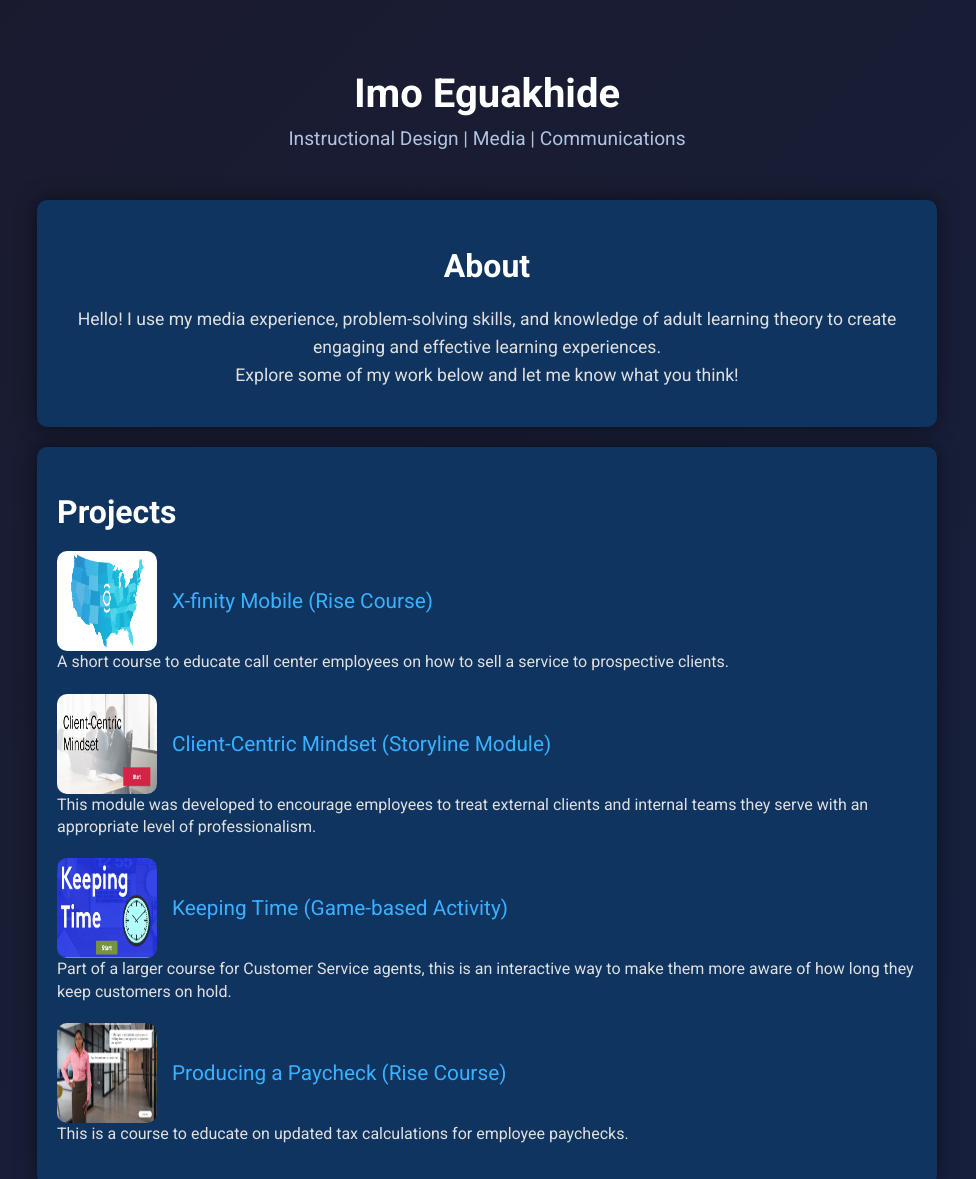
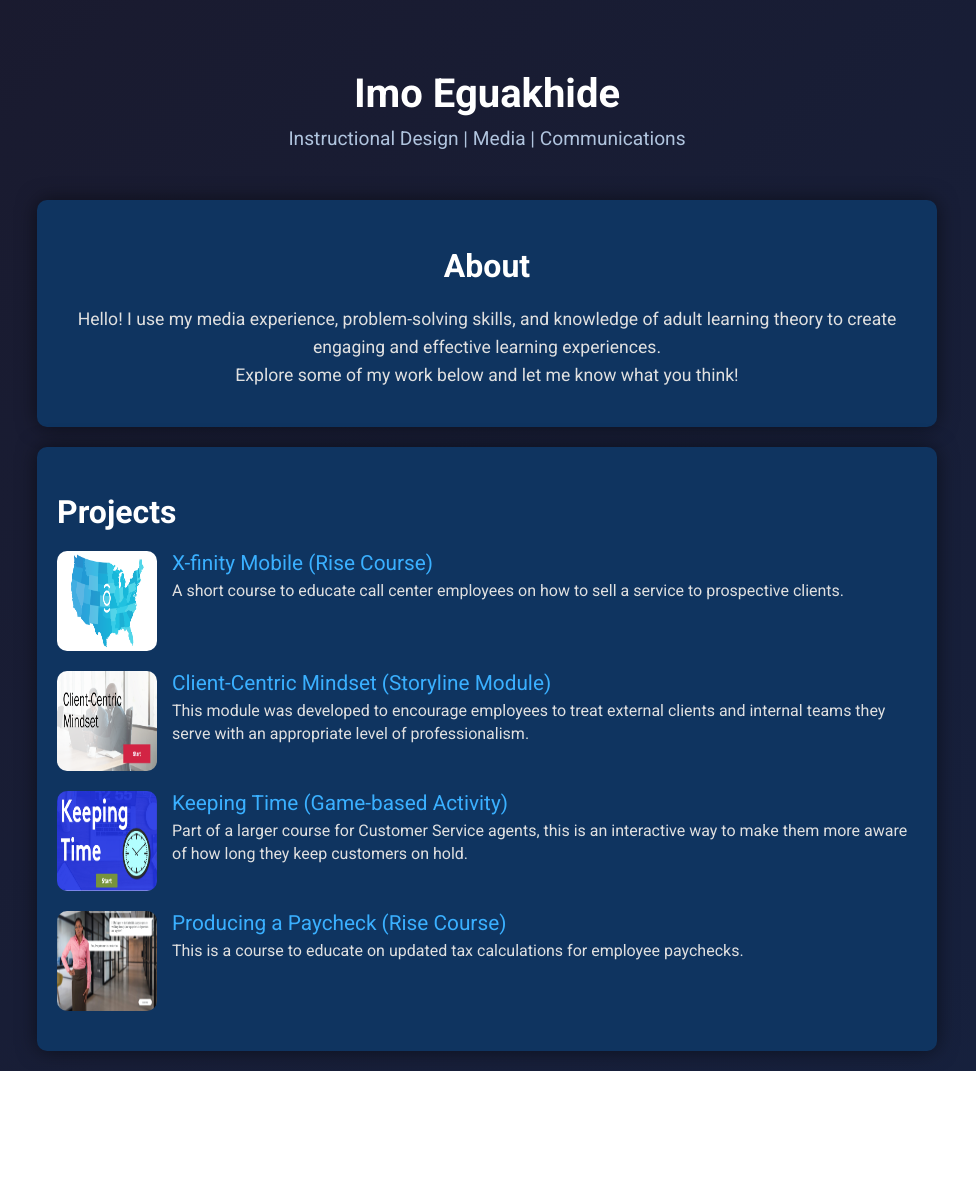
Before and after one commit to imoegua/Imo-Eguakhide-Portfolio, a plain HTML site: page index.html in a window 1280 px wide. Shown: the top 1179 px of the page, without its empty margins (153-1129 px from the left). After the commit the page ends 1071 px from the top, so only its background shows below. Drawn offline with Linux system fonts and the light colour scheme.

Commit message:
aligning text with images

```diff
--- a/index.html
+++ b/index.html
@@ -24,30 +24,38 @@
                 <div class="project">
                     <a href="https://imoegua.github.io/Xfinity-Mobile/" class="project-link">
                         <img src="xfinitythumbnail.png" alt="X-finity Mobile (Rise Course)">
-                        <span>X-finity Mobile (Rise Course)</span>
+                        <div class="project-text">
+                            <span>X-finity Mobile (Rise Course)</span>
+                            <p>A short course to educate call center employees on how to sell a service to prospective clients.</p>
+                        </div>
                     </a>
-                    <p>A short course to educate call center employees on how to sell a service to prospective clients.</p>
                 </div>
                 <div class="project">
                     <a href="https://imoegua.github.io/Client-Centricity/" class="project-link">
                         <img src="clientcentricthumbnail.png" alt="Client-Centric Mindset (Storyline Module)">
-                        <span>Client-Centric Mindset (Storyline Module)</span>
+                        <div class="project-text">
+                            <span>Client-Centric Mindset (Storyline Module)</span>
+                            <p>This module was developed to encourage employees to treat external clients and internal teams they serve with an appropriate level of professionalism.</p>
+                        </div>
                     </a>
-                    <p>This module was developed to encourage employees to treat external clients and internal teams they serve with an appropriate level of professionalism.</p>
                 </div>
                 <div class="project">
                     <a href="https://imoegua.github.io/Keepingtime/" class="project-link">
                         <img src="gamethumnail.png" alt="Keeping Time (Game-based Activity)">
-                        <span>Keeping Time (Game-based Activity)</span>
+                        <div class="project-text">
+                            <span>Keeping Time (Game-based Activity)</span>
+                            <p>Part of a larger course for Customer Service agents, this is an interactive way to make them more aware of how long they keep customers on hold.</p>
+                        </div>
                     </a>
-                    <p>Part of a larger course for Customer Service agents, this is an interactive way to make them more aware of how long they keep customers on hold.</p>
                 </div>
                 <div class="project">
                     <a href="https://imoegua.github.io/Paycheck/" class="project-link">
                         <img src="tax_thumbnail.png" alt="Producing a Paycheck (Rise Course)">
-                        <span>Producing a Paycheck (Rise Course)</span>
+                        <div class="project-text">
+                            <span>Producing a Paycheck (Rise Course)</span>
+                            <p>This is a course to educate on updated tax calculations for employee paychecks.</p>
+                        </div>
                     </a>
-                    <p>This is a course to educate on updated tax calculations for employee paychecks.</p>
                 </div>
             </section>
         </main>
--- a/style.css
+++ b/style.css
@@ -68,7 +68,7 @@ h2 {
 
 .project-link {
     display: flex;
-    align-items: center;
+    align-items: flex-start;
     color: #3ab0ff;
     text-decoration: none;
     transition: color 0.3s, transform 0.3s;
@@ -81,8 +81,20 @@ h2 {
     margin-right: 15px;
 }
 
+.project-text {
+    display: flex;
+    flex-direction: column;
+}
+
 .project-link span {
     font-size: 1.3rem;
+}
+
+.project-link p {
+    margin: 5px 0 0;
+    font-size: 1rem;
+    line-height: 1.4;
+    color: #e0e0e0;
 }
 
 .project-link:hover {
@@ -90,10 +102,8 @@ h2 {
     transform: translateX(5px);
 }
 
-.project p {
-    margin: 0;
-    font-size: 1rem;
-    line-height: 1.4;
+.project-link:hover p {
+    color: #b0c4de;
 }
 
 /* Responsive Design */
@@ -127,7 +137,7 @@ h2 {
         height: 80px;
     }
 
-    .about p, .project p {
+    .about p, .project-link p {
         font-size: 0.9rem;
     }
 }
```
